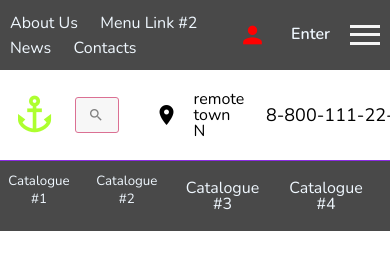
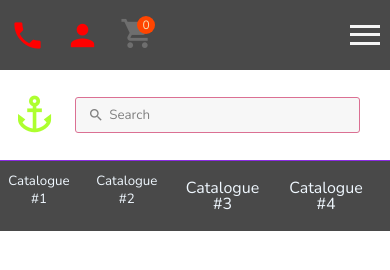
Before and after one commit to aleksei24/relative_units, a plain HTML site: page index.html in a window 390 px wide. Drawn offline with nearby package versions, Linux system fonts and the light colour scheme.

Commit message:
tryed some features on menu and I am cooking with gas

```diff
--- a/css/style.css
+++ b/css/style.css
@@ -133,11 +133,29 @@ button {
 }
 @media (max-width: 62em) {
   .menu {
-    display: block;
-    flex: 0 0 30px;
+    display: flex;
+    justify-content: flex-end;
+    flex: 1 1 auto;
   }
 }
 .menu__body {
+  transition: ease 0.3s all 0s;
+}
+@media (max-width: 62em) {
+  .menu__body {
+    position: fixed;
+    width: 100%;
+    height: 100%;
+    top: 0;
+    left: -100%;
+    overflow: auto;
+    background-color: rgb(73, 73, 73);
+    padding: 3.125em 0.9375em;
+    z-index: 4;
+  }
+  .menu__body.active {
+    left: 0;
+  }
 }
 
 /* ================================= */
@@ -197,7 +215,7 @@ button {
     width: 100%;
     height: 100%;
     overflow: auto;
-    background-color: pink;
+    background-color: rgb(73, 73, 73);
     transition: all 0.6s ease;
     padding: 10px 30px;
     z-index: 10;
@@ -232,21 +250,44 @@ button {
   flex: 1 1 auto;
 }
 .menu-top-header {
+  display: block;
+}
+@media (max-width: 62em) {
+  .menu-top-header {
+    display: none;
+  }
 }
 .menu-top-header__list {
   display: flex;
-  flex-wrap: wrap;
   column-gap: 3.75em;
   row-gap: 5px;
 }
-@media (max-width: 95em) {
+@media (max-width: 62em) {
   .menu-top-header__list {
+    flex-direction: column;
     column-gap: calc(20px + (60 - 20) * (100vw - 320px) / (1520 - 320));
+    row-gap: 1em;
   }
 }
 .menu-top-header__link {
   font-size: 1rem;
   line-height: 1.25;
+}
+@media (max-width: 62em) {
+  .menu-top-header__link {
+    font-size: 1.25rem;
+  }
+}
+
+.menu-top-header__link_catalog {
+  display: flex;
+  justify-content: space-between;
+  align-items: center;
+}
+@media (min-width: 62em) {
+  .menu-top-header__link_catalog {
+    display: none;
+  }
 }
 @media (any-hover: hover) {
   .menu-top-header__link:hover {
@@ -258,6 +299,11 @@ button {
   align-items: center;
   font-weight: 600;
   line-height: 1.2;
+}
+@media (max-width: 62em) {
+  .top-header__user {
+    font-size: 0;
+  }
 }
 @media (any-hover: hover) {
   .top-header__user:hover {
@@ -277,17 +323,28 @@ button {
   min-height: 4.375em;
   gap: 1em;
 }
+@media (max-width: 62em) {
+  .body-header__container {
+    justify-content: space-between;
+  }
+}
+
 /* .body-header__logo {
   padding: 0 0.5em;
 } */
 .body-header__search {
+  padding-right: 1em;
+  padding-left: 9.375em;
   flex: 1 1 auto;
-  padding-right: 1.25em;
-  padding-left: 9.375em;
 }
 @media (max-width: 95em) {
   .body-header__search {
     padding-left: calc(20px + (150 - 20) * (100vw - 992px) / (1520 - 992));
+  }
+}
+@media (max-width: 62em) {
+  .body-header__search {
+    padding-right: 1.25em;
   }
 }
 .search-header {
@@ -295,7 +352,11 @@ button {
   border-radius: 3px;
   position: relative;
   border: 1px solid palevioletred;
-  max-width: 21.875em;
+}
+@media (min-width: 62em) {
+  .search-header {
+    max-width: 21.875em;
+  }
 }
 .search-header__button {
   background-color: transparent;
@@ -333,6 +394,11 @@ button {
     column-gap: calc(16px + (24 - 16) * (100vw - 320px) / (1520 - 320));
   }
 }
+@media (max-width: 62em) {
+  .actions-header {
+    display: none;
+  }
+}
 .actions-header__location {
   display: inline-flex;
   align-items: center;
@@ -341,6 +407,11 @@ button {
 @media (max-width: 95em) {
   .actions-header__location {
     margin-right: calc(4px + (24 - 4) * (100vw - 320px) / (1520 - 320));
+  }
+}
+@media (max-width: 62em) {
+  .actions-header__location {
+    display: none;
   }
 }
 @media (any-hover: hover) {
@@ -360,6 +431,17 @@ button {
 .phones-header__phone {
   font-size: 1.125em;
   white-space: nowrap;
+}
+@media (max-width: 62em) {
+  .phones-header__phone {
+    font-size: 1.25em;
+    font-weight: 700;
+  }
+}
+@media (max-width: 48em) {
+  .phones-header__phone {
+    font-size: 0;
+  }
 }
 @media (any-hover: hover) {
   .phones-header__phone:hover {
@@ -551,6 +633,12 @@ button {
   font-size: 1.75rem;
   margin-right: 0.875em;
 }
+@media (max-width: 62em) {
+  .icon_user {
+    margin-right: 0;
+    font-size: 2.1875rem;
+  }
+}
 .icon_logo {
   font-size: 4rem;
   color: greenyellow;
@@ -576,6 +664,25 @@ button {
   color: rgb(110, 110, 110);
   position: relative;
 }
+.icon_menu-link {
+  flex: 0 0 14px;
+  height: 14px;
+  display: flex;
+  justify-content: center;
+  align-items: center;
+  font-size: 1.25rem;
+  transform: rotate(-90deg);
+}
+.icon_phone {
+  display: none;
+}
+@media (max-width: 48em) {
+  .icon_phone {
+    display: block;
+    font-size: 2.1875rem;
+    color: red;
+  }
+}
 
 /* ================================== */
 @keyframes pulselogo {
--- a/index.html
+++ b/index.html
@@ -19,7 +19,14 @@
         <div class="header__top top-header">
           <div class="top-header__container container">
             <nav class="top-header__menu menu-top-header">
-              <ul class="menu-top-header__list">
+              <ul data-dynamic="menu__body,1,992" class="menu-top-header__list">
+                <li class="menu-top-header__item">
+                  <a href="" class="menu-top-header__link menu-top-header__link_catalog">Catalogue
+                    <span class="material-icons-outlined icon_menu-link">
+                      expand_more
+                      </span>
+                  </a>
+                </li>
                 <li class="menu-top-header__item">
                   <a href="#!" class="menu-top-header__link">About Us</a>
                 </li>
@@ -76,14 +83,18 @@
                 <span class="material-icons icon_location"> place </span>
                 remote town N
               </a>
-              <div class="actions-header__phones phones-header">
+              <div data-dynamic="top-header__container,1,992" class="actions-header__phones phones-header">
                 <div class="phones-header__items">
                   <div class="phones-header__item">
-                    <a href="#!" class="phones-header__phone">8-800-111-22-33</a>
+                    <a href="#!" class="phones-header__phone">
+                      <span class="material-icons-outlined icon_phone">
+                        phone
+                        </span>
+                      8-800-111-22-33</a>
                   </div>
                 </div>
               </div>
-              <a href="#!" class="actions-header__cart cart-header">
+              <a href="#!" data-dynamic="top-header__container,3,992" class="actions-header__cart cart-header">
                 <div class="cart-header__icon">
                   <span class="material-icons-outlined icon_cart">shopping_cart</span>
                   <span class="cart-header__num"> 0 </span>
@@ -277,5 +288,6 @@
       <main class="page"></main>
     </div>
     <script src="./js/script.js"></script>
+    <script src="./js/dynamicAdapt.js"></script>
   </body>
 </html>
--- /dev/null
+++ b/js/dynamicAdapt.js
@@ -0,0 +1,137 @@
+(function () {
+  let originalPositions = [];
+  let daElements = document.querySelectorAll('[data-dynamic]');
+  let daElementsArray = [];
+  let daMatchMedia = [];
+  //Заполняем массивы
+  if (daElements.length > 0) {
+    let number = 0;
+    for (let index = 0; index < daElements.length; index++) {
+      const daElement = daElements[index];
+      const daMove = daElement.getAttribute('data-dynamic');
+      if (daMove != '') {
+        const daArray = daMove.split(',');
+        const daPlace = daArray[1] ? daArray[1].trim() : 'last';
+        const daBreakpoint = daArray[2] ? daArray[2].trim() : '767';
+        const daType = daArray[3] === 'min' ? daArray[3].trim() : 'max';
+        const daDestination = document.querySelector('.' + daArray[0].trim());
+        if (daArray.length > 0 && daDestination) {
+          daElement.setAttribute('data-da-index', number);
+          //Заполняем массив первоначальных позиций
+          originalPositions[number] = {
+            parent: daElement.parentNode,
+            index: indexInParent(daElement),
+          };
+          //Заполняем массив элементов
+          daElementsArray[number] = {
+            element: daElement,
+            destination: document.querySelector('.' + daArray[0].trim()),
+            place: daPlace,
+            breakpoint: daBreakpoint,
+            type: daType,
+          };
+          number++;
+        }
+      }
+    }
+    dynamicAdaptSort(daElementsArray);
+
+    //Создаем события в точке брейкпоинта
+    for (let index = 0; index < daElementsArray.length; index++) {
+      const el = daElementsArray[index];
+      const daBreakpoint = el.breakpoint;
+      const daType = el.type;
+
+      daMatchMedia.push(window.matchMedia('(' + daType + '-width: ' + daBreakpoint + 'px)'));
+      daMatchMedia[index].addListener(dynamicAdapt);
+    }
+  }
+  //Основная функция
+  function dynamicAdapt(e) {
+    for (let index = 0; index < daElementsArray.length; index++) {
+      const el = daElementsArray[index];
+      const daElement = el.element;
+      const daDestination = el.destination;
+      const daPlace = el.place;
+      const daBreakpoint = el.breakpoint;
+      const daClassname = '_dynamic_adapt_' + daBreakpoint;
+
+      if (daMatchMedia[index].matches) {
+        //Перебрасываем элементы
+        if (!daElement.classList.contains(daClassname)) {
+          let actualIndex = indexOfElements(daDestination)[daPlace];
+          if (daPlace === 'first') {
+            actualIndex = indexOfElements(daDestination)[0];
+          } else if (daPlace === 'last') {
+            actualIndex = indexOfElements(daDestination)[indexOfElements(daDestination).length];
+          }
+          daDestination.insertBefore(daElement, daDestination.children[actualIndex]);
+          daElement.classList.add(daClassname);
+        }
+      } else {
+        //Возвращаем на место
+        if (daElement.classList.contains(daClassname)) {
+          dynamicAdaptBack(daElement);
+          daElement.classList.remove(daClassname);
+        }
+      }
+    }
+    customAdapt();
+  }
+
+  //Вызов основной функции
+  dynamicAdapt();
+
+  //Функция возврата на место
+  function dynamicAdaptBack(el) {
+    const daIndex = el.getAttribute('data-da-index');
+    const originalPlace = originalPositions[daIndex];
+    const parentPlace = originalPlace.parent;
+    const indexPlace = originalPlace.index;
+    const actualIndex = indexOfElements(parentPlace, true)[indexPlace];
+    parentPlace.insertBefore(el, parentPlace.children[actualIndex]);
+  }
+  //Функция получения индекса внутри родителя
+  function indexInParent(el) {
+    var children = Array.prototype.slice.call(el.parentNode.children);
+    return children.indexOf(el);
+  }
+  //Функция получения массива индексов элементов внутри родителя
+  function indexOfElements(parent, back) {
+    const children = parent.children;
+    const childrenArray = [];
+    for (let i = 0; i < children.length; i++) {
+      const childrenElement = children[i];
+      if (back) {
+        childrenArray.push(i);
+      } else {
+        //Исключая перенесенный элемент
+        if (childrenElement.getAttribute('data-da') == null) {
+          childrenArray.push(i);
+        }
+      }
+    }
+    return childrenArray;
+  }
+  //Сортировка объекта
+  function dynamicAdaptSort(arr) {
+    arr.sort(function (a, b) {
+      if (a.breakpoint > b.breakpoint) {
+        return -1;
+      } else {
+        return 1;
+      }
+    });
+    arr.sort(function (a, b) {
+      if (a.place > b.place) {
+        return 1;
+      } else {
+        return -1;
+      }
+    });
+  }
+  //Дополнительные сценарии адаптации
+  function customAdapt() {
+    //const viewport_width = Math.max(document.documentElement.clientWidth, window.innerWidth || 0);
+  }
+})();
--- a/js/script.js
+++ b/js/script.js
@@ -1,4 +1,5 @@
 const menu = document.querySelector('.icon-menu');
+const menuBody = document.querySelector('.menu__body');
 
 if (menu) {
   menu.addEventListener('click', toggleMenu);
@@ -6,6 +7,7 @@ if (menu) {
 
 function toggleMenu(params) {
   menu.classList.toggle('active');
+  menuBody.classList.toggle('active');
 }
 
 // ================================================
@@ -45,3 +47,5 @@ function documentActions(e) {
     }
   }
 }
+
+// =================================================
```
